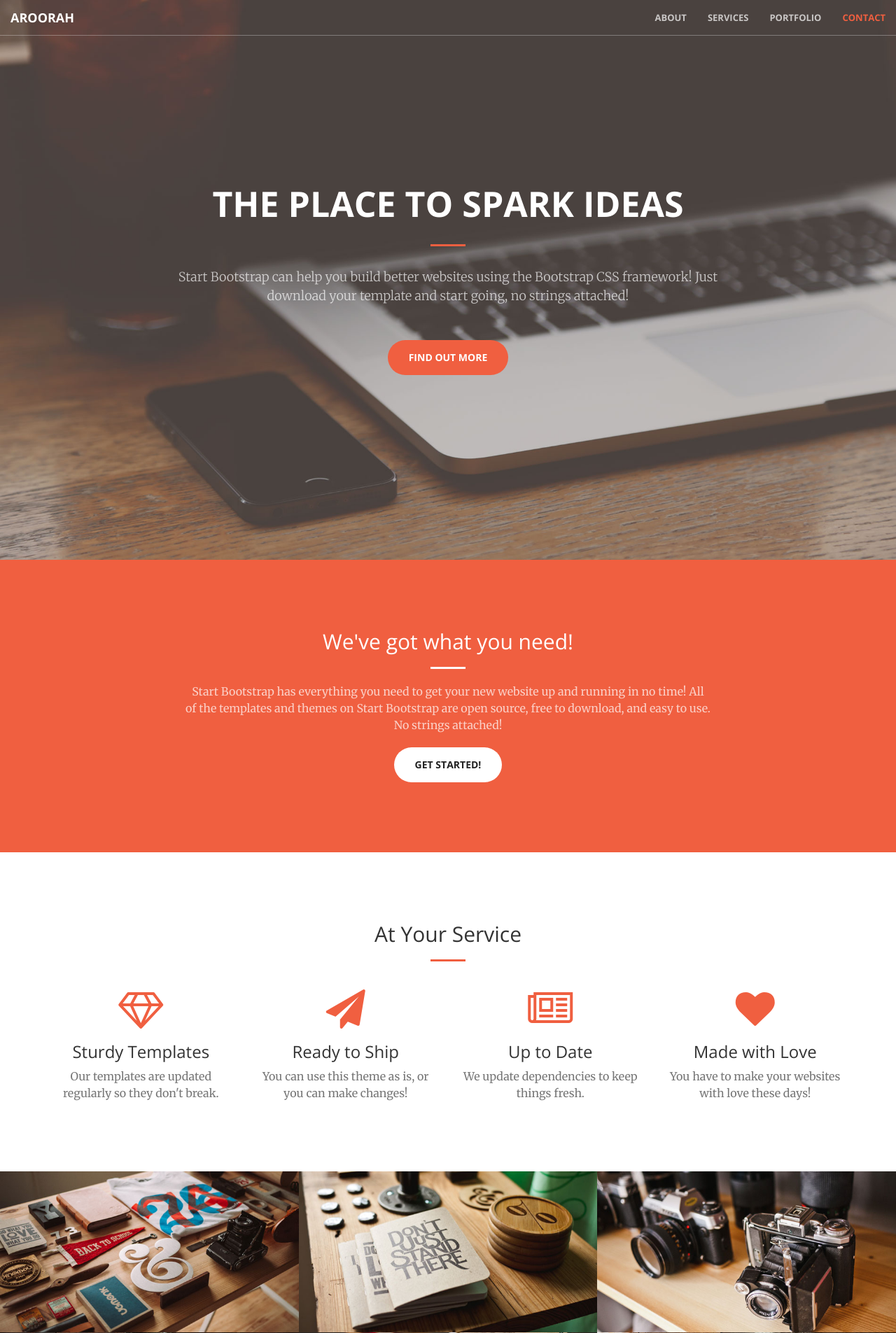
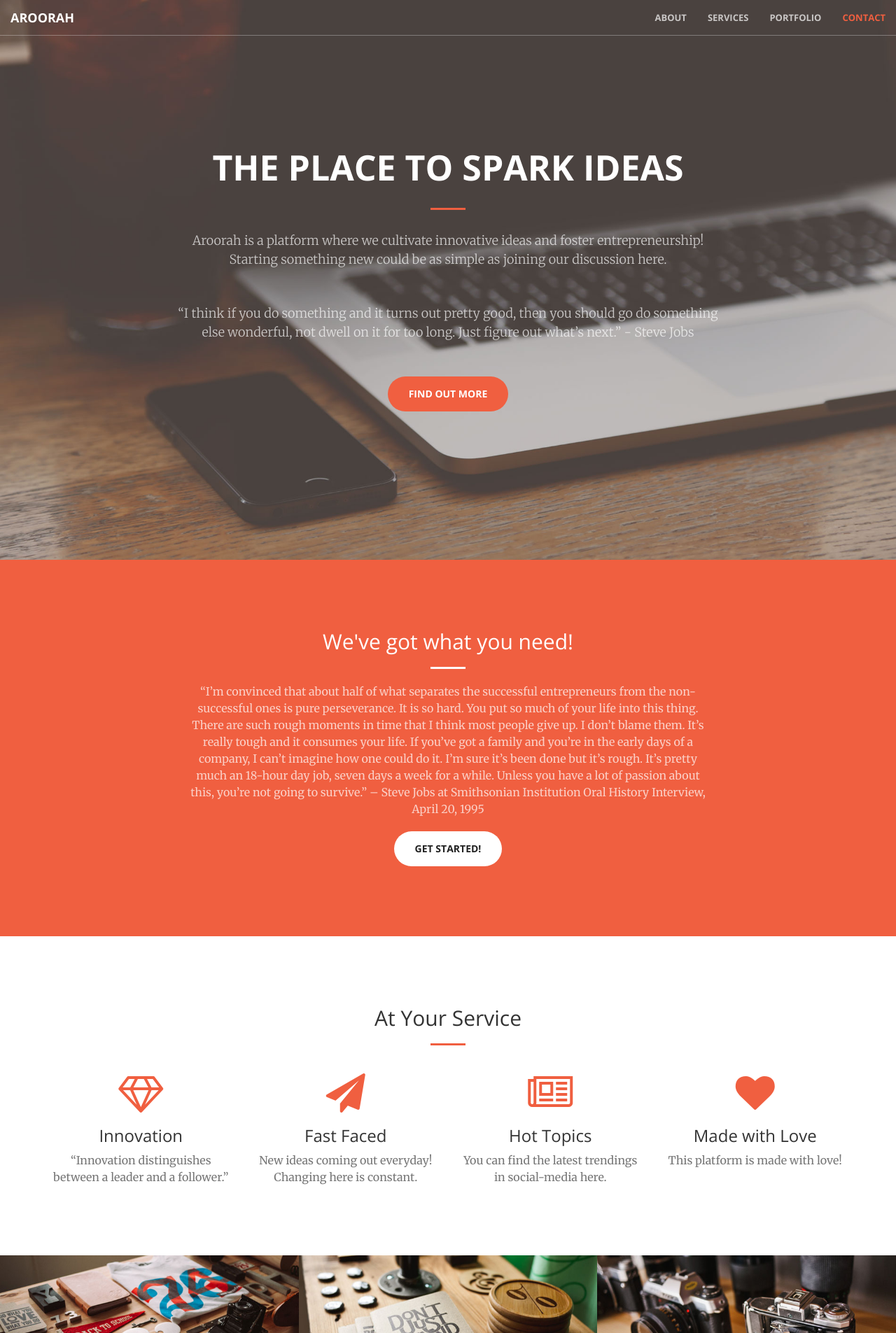
Before and after one commit to you-zhou/demo, a Django app: page / in a window 1280 px wide. Shown: the top 1905 px of the page at 70% size. Run offline with Django 3.2, Linux system fonts and the light colour scheme; some libraries are stand-ins or nearby versions.

Commit message:
Customized contents in the homepage.

```diff
--- a/templates/home/index.html
+++ b/templates/home/index.html
@@ -8,7 +8,8 @@
             <div class="header-content-inner">
                 <h1 id="homeHeading">The Place To Spark Ideas</h1>
                 <hr>
-                <p>Start Bootstrap can help you build better websites using the Bootstrap CSS framework! Just download your template and start going, no strings attached!</p>
+                <p>Aroorah is a platform where we cultivate innovative ideas and foster entrepreneurship! Starting something new could be as simple as joining our discussion here.</p>
+                <p>“I think if you do something and it turns out pretty good, then you should go do something else wonderful, not dwell on it for too long. Just figure out what’s next.” - Steve Jobs</p>
                 <a href="#about" class="btn btn-primary btn-xl page-scroll">Find Out More</a>
             </div>
         </div>
@@ -20,7 +21,7 @@
                 <div class="col-lg-8 col-lg-offset-2 text-center">
                     <h2 class="section-heading">We've got what you need!</h2>
                     <hr class="light">
-                    <p class="text-faded">Start Bootstrap has everything you need to get your new website up and running in no time! All of the templates and themes on Start Bootstrap are open source, free to download, and easy to use. No strings attached!</p>
+                    <p class="text-faded">“I’m convinced that about half of what separates the successful entrepreneurs from the non-successful ones is pure perseverance. It is so hard. You put so much of your life into this thing. There are such rough moments in time that I think most people give up. I don’t blame them. It’s really tough and it consumes your life. If you’ve got a family and you’re in the early days of a company, I can’t imagine how one could do it. I’m sure it’s been done but it’s rough. It’s pretty much an 18-hour day job, seven days a week for a while. Unless you have a lot of passion about this, you’re not going to survive.” – Steve Jobs at Smithsonian Institution Oral History Interview, April 20, 1995</p>
                     <a href="#services" class="page-scroll btn btn-default btn-xl sr-button">Get Started!</a>
                 </div>
             </div>
@@ -41,29 +42,29 @@
                 <div class="col-lg-3 col-md-6 text-center">
                     <div class="service-box">
                         <i class="fa fa-4x fa-diamond text-primary sr-icons"></i>
-                        <h3>Sturdy Templates</h3>
-                        <p class="text-muted">Our templates are updated regularly so they don't break.</p>
+                        <h3>Innovation</h3>
+                        <p class="text-muted">“Innovation distinguishes between a leader and a follower.”</p>
                     </div>
                 </div>
                 <div class="col-lg-3 col-md-6 text-center">
                     <div class="service-box">
                         <i class="fa fa-4x fa-paper-plane text-primary sr-icons"></i>
-                        <h3>Ready to Ship</h3>
-                        <p class="text-muted">You can use this theme as is, or you can make changes!</p>
+                        <h3>Fast Faced</h3>
+                        <p class="text-muted">New ideas coming out everyday! Changing here is constant.</p>
                     </div>
                 </div>
                 <div class="col-lg-3 col-md-6 text-center">
                     <div class="service-box">
                         <i class="fa fa-4x fa-newspaper-o text-primary sr-icons"></i>
-                        <h3>Up to Date</h3>
-                        <p class="text-muted">We update dependencies to keep things fresh.</p>
+                        <h3>Hot Topics</h3>
+                        <p class="text-muted">You can find the latest trendings in social-media here.</p>
                     </div>
                 </div>
                 <div class="col-lg-3 col-md-6 text-center">
                     <div class="service-box">
                         <i class="fa fa-4x fa-heart text-primary sr-icons"></i>
                         <h3>Made with Love</h3>
-                        <p class="text-muted">You have to make your websites with love these days!</p>
+                        <p class="text-muted">This platform is made with love!</p>
                     </div>
                 </div>
             </div>
@@ -170,8 +171,8 @@
     <aside class="bg-dark">
         <div class="container text-center">
             <div class="call-to-action">
-                <h2>Free Download at Start Bootstrap!</h2>
-                <a href="http://startbootstrap.com/template-overviews/creative/" class="btn btn-default btn-xl sr-button">Download Now!</a>
+                <h2>Free Registration at Aroorah!</h2>
+                <a href="/" class="btn btn-default btn-xl sr-button">Register Now!</a>
             </div>
         </div>
     </aside>
@@ -186,11 +187,11 @@
                 </div>
                 <div class="col-lg-4 col-lg-offset-2 text-center">
                     <i class="fa fa-phone fa-3x sr-contact"></i>
-                    <p>123-456-6789</p>
+                    <p>0000-000-000</p>
                 </div>
                 <div class="col-lg-4 text-center">
                     <i class="fa fa-envelope-o fa-3x sr-contact"></i>
-                    <p><a href="mailto:your-email@your-domain.com">feedback@startbootstrap.com</a></p>
+                    <p><a href="mailto:feedback@aroorah.com">feedback@aroorah.com</a></p>
                 </div>
             </div>
         </div>
```
